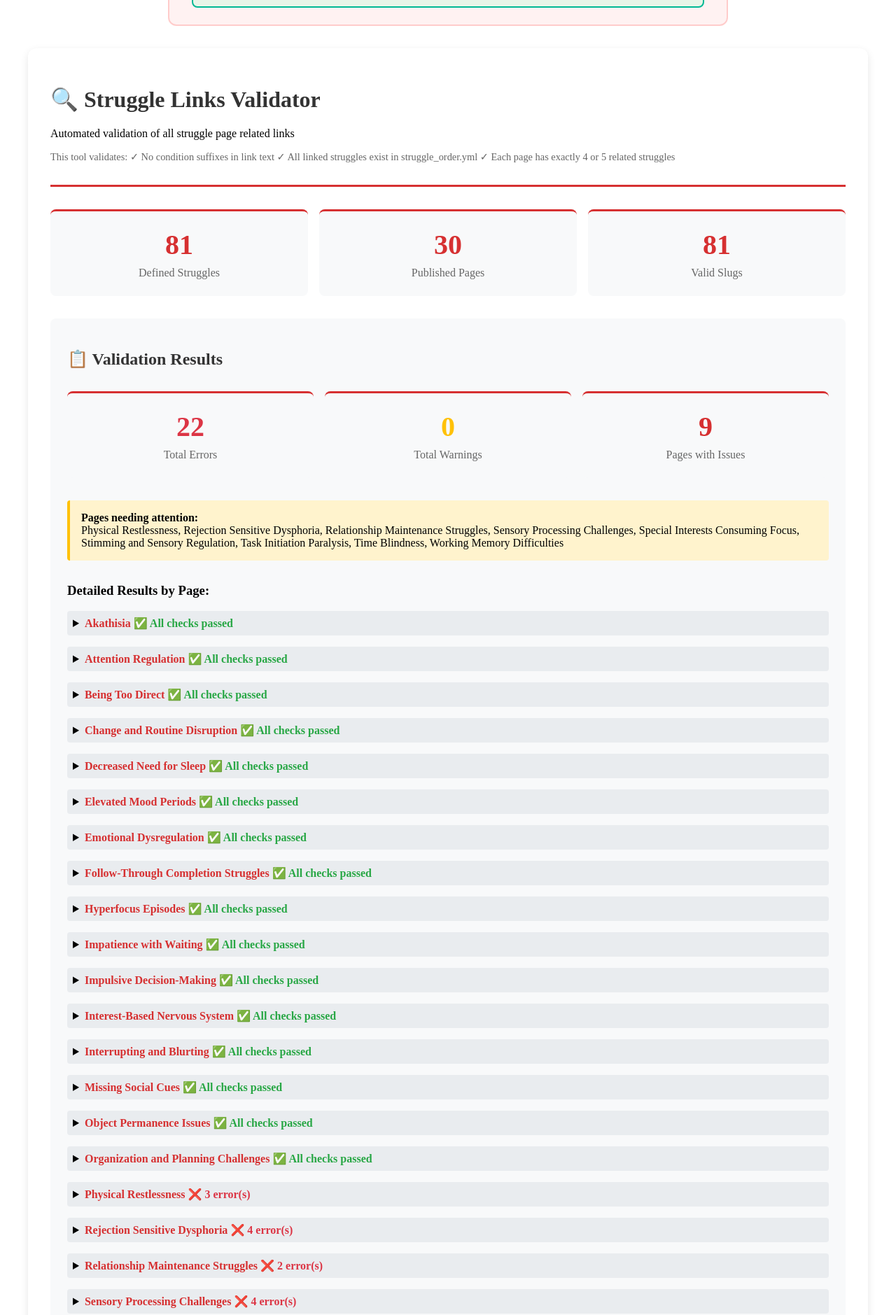
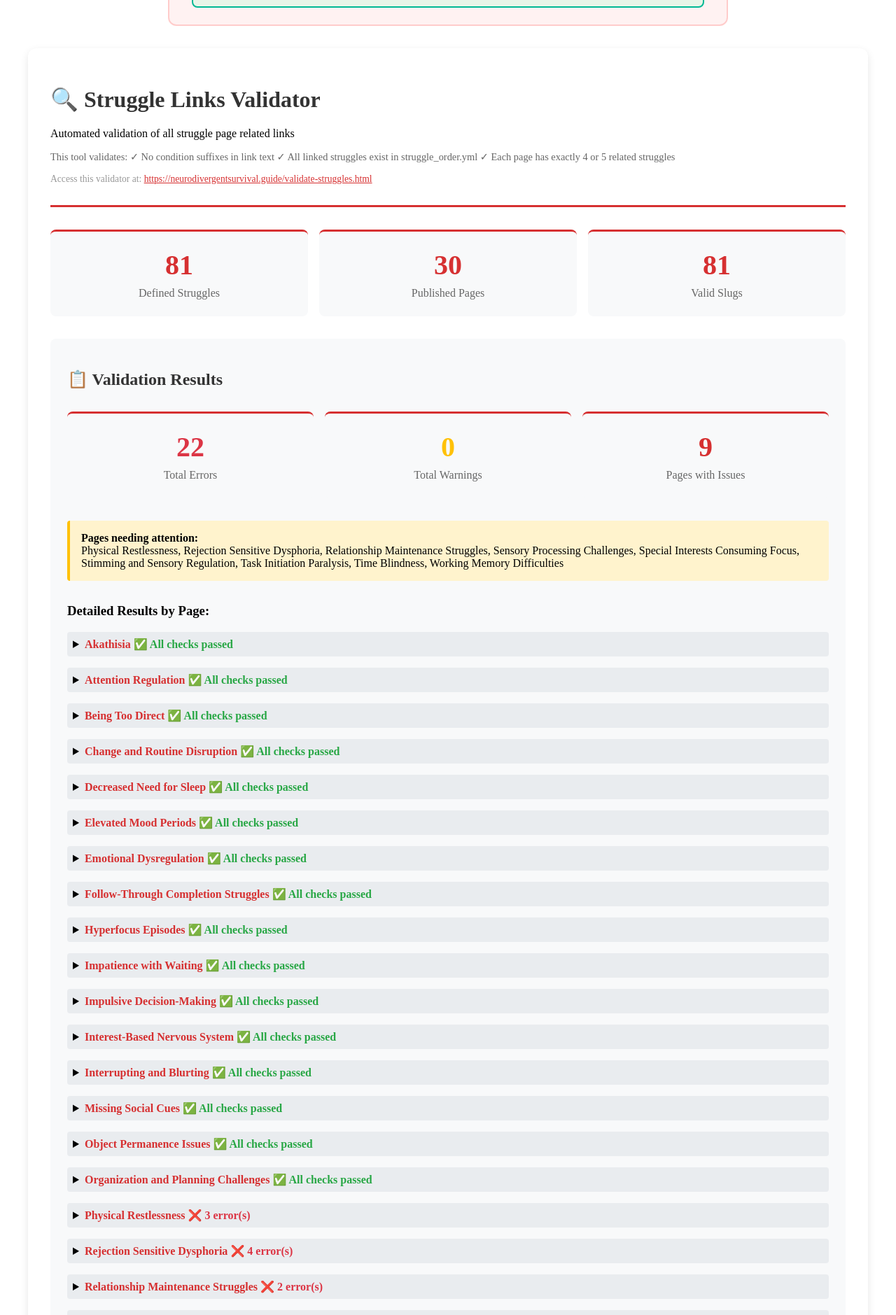
Before and after one commit to neurodivergent-survival-guide/neurodivergent-survival-guide, a Jekyll site: the page built from validate-struggles.html, in a window 1280 px wide. Shown: the part 376-2255 px from the top of the page at 70% size. Built offline with Jekyll 4.4.1, drawn with Linux system fonts in a browser that asks for light colours.

Commit message:
Update validate-struggles.html

```diff
--- a/validate-struggles.html
+++ b/validate-struggles.html
@@ -140,6 +140,32 @@
         color: #dc3545;
     }
 
+    .page-links {
+        margin: 0.5rem 0;
+        padding: 0.5rem 1rem;
+        background: #e9ecef;
+        border-radius: 4px;
+        display: flex;
+        gap: 1rem;
+        font-size: 0.9rem;
+    }
+
+    .page-links a {
+        color: #007bff;
+        text-decoration: none;
+        padding: 0.25rem 0.5rem;
+        background: white;
+        border-radius: 4px;
+        border: 1px solid #dee2e6;
+        transition: all 0.3s ease;
+    }
+
+    .page-links a:hover {
+        background: #007bff;
+        color: white;
+        text-decoration: none;
+    }
+
     .loading {
         text-align: center;
         padding: 2rem;
@@ -171,6 +197,9 @@
             ✓ No condition suffixes in link text
             ✓ All linked struggles exist in struggle_order.yml
             ✓ Each page has exactly 4 or 5 related struggles
+        </p>
+        <p style="font-size: 0.85rem; color: #999; margin-top: 0.5rem;">
+            Access this validator at: <a href="https://neurodivergentsurvival.guide/validate-struggles.html" style="color: #d63031;">https://neurodivergentsurvival.guide/validate-struggles.html</a>
         </p>
     </div>
 
@@ -265,7 +294,9 @@
             title: "{{ page.title | escape }}",
             slug: "{{ page.slug }}",
             url: "{{ page.url }}",
-            condition: "{{ page.condition }}"
+            condition: "{{ page.condition }}",
+            liveUrl: "https://neurodivergentsurvival.guide/struggles/{{ page.slug }}.html",
+            githubUrl: "https://github.com/neurodivergent-survival-guide/neurodivergent-survival-guide/blob/main/struggles/{{ page.slug }}.html"
         }{% unless forloop.last %},{% endunless %}
         {% endfor %}
     ];
@@ -354,6 +385,12 @@
 
                 htmlOutput += '</summary>';
 
+                // Add page links with buttons
+                htmlOutput += '<div class="page-links">';
+                htmlOutput += `📄 <a href="${page.liveUrl}" target="_blank">View Live Page</a>`;
+                htmlOutput += `💻 <a href="${page.githubUrl}" target="_blank">Edit on GitHub</a>`;
+                htmlOutput += '</div>';
+
                 // Add details
                 errors.forEach(error => {
                     htmlOutput += `<div class="error-item"><strong>Error:</strong> ${error}</div>`;
@@ -378,7 +415,17 @@
                 htmlOutput += '</details>';
 
             } catch (error) {
-                htmlOutput += `<div class="error-item">Failed to validate ${page.title}: ${error.message}</div>`;
+                htmlOutput += '<details>';
+                htmlOutput += '<summary>';
+                htmlOutput += `<span class="page-title">${page.title}</span> `;
+                htmlOutput += '<span class="invalid">⚠️ Validation failed</span>';
+                htmlOutput += '</summary>';
+                htmlOutput += '<div class="page-links">';
+                htmlOutput += `📄 <a href="${page.liveUrl}" target="_blank">View Live Page</a>`;
+                htmlOutput += `💻 <a href="${page.githubUrl}" target="_blank">Edit on GitHub</a>`;
+                htmlOutput += '</div>';
+                htmlOutput += `<div class="error-item">Failed to validate: ${error.message}</div>`;
+                htmlOutput += '</details>';
             }
         }
 
@@ -387,7 +434,7 @@
         if (totalErrors === 0 && totalWarnings === 0) {
             summaryHtml = '<div class="success-item">';
             summaryHtml += '<strong>✅ All struggle pages passed validation!</strong><br>';
-            summaryHtml += `Checked ${strugglePages.length} pages - all have valid related struggle links.`;
+            summaryHtml += `Checked ${strugglePages.length} pages on <a href="https://neurodivergentsurvival.guide" target="_blank">neurodivergentsurvival.guide</a> - all have valid related struggle links.`;
             summaryHtml += '</div>';
         } else {
             summaryHtml = '<div class="stats-grid">';
```
